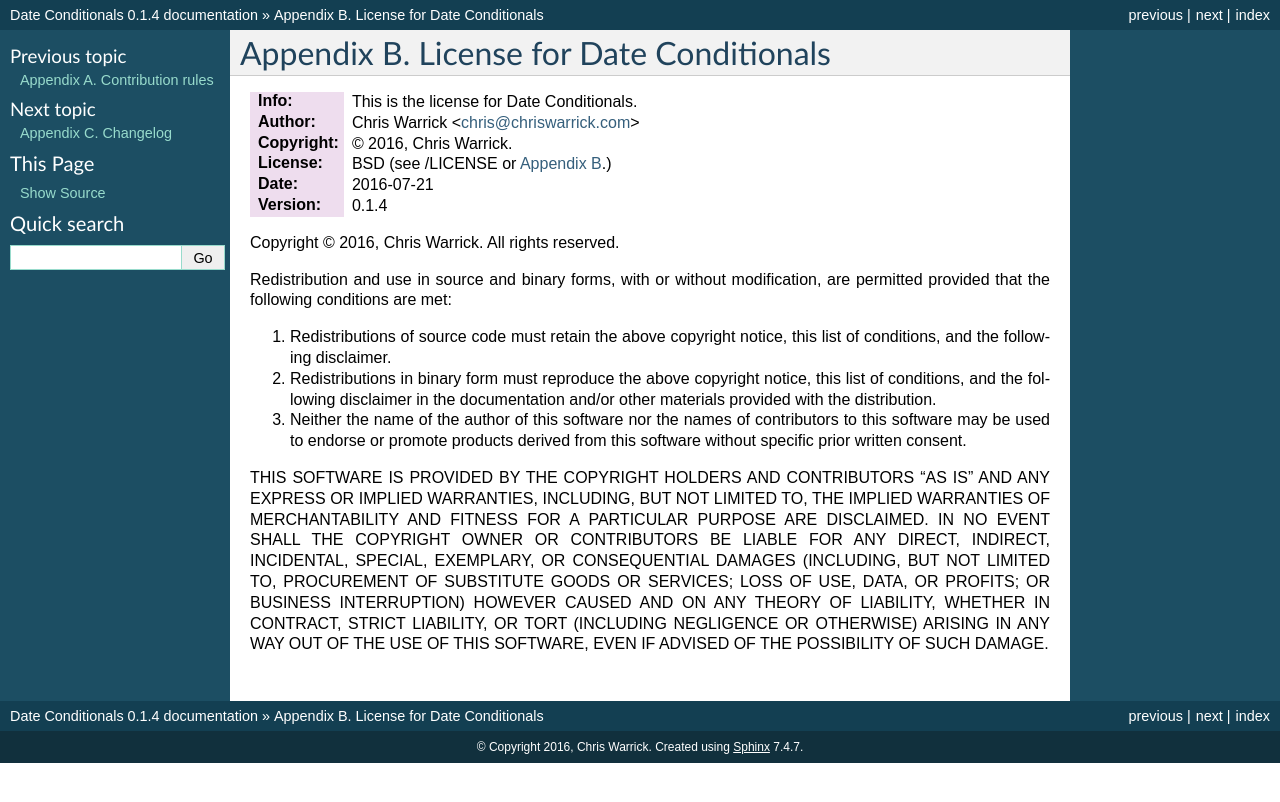
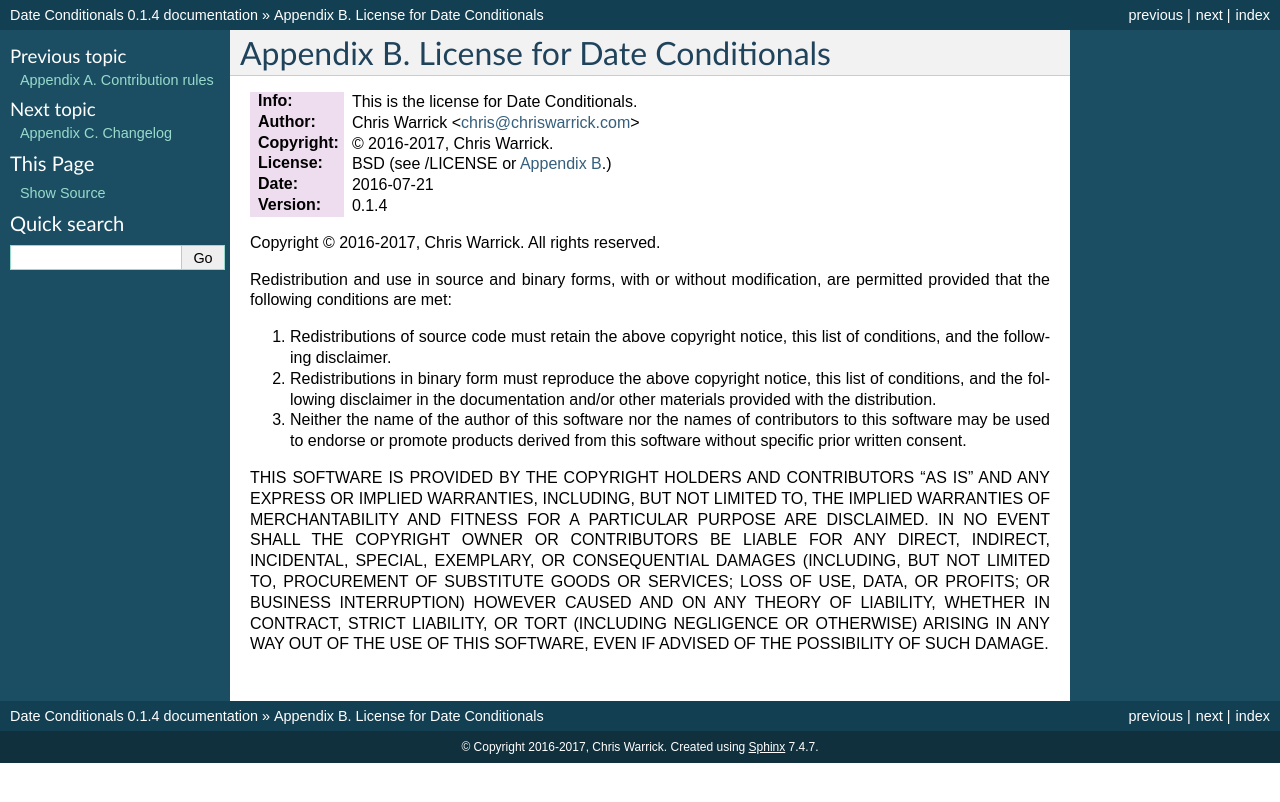
Before and after one commit to Kwpolska/datecond, a Sphinx documentation site: the page built from docs/LICENSE.rst, in a window 1280 px wide. Shown: the top 802 px of the page. Built offline with Sphinx 7.4.7, drawn with Linux system fonts in a browser that asks for light colours.

Commit message:
2017! :fireworks:
Signed-off-by: Chris Warrick <kwpolska@gmail.com>

```diff
--- a/CHANGELOG.rst
+++ b/CHANGELOG.rst
@@ -3,7 +3,7 @@ Appendix C. Changelog
 =====================
 :Info: This is the changelog for Date Conditionals.
 :Author: Chris Warrick <chris@chriswarrick.com>
-:Copyright: © 2016, Chris Warrick.
+:Copyright: © 2016-2017, Chris Warrick.
 :License: BSD (see /LICENSE or :doc:`Appendix B <LICENSE>`.)
 :Date: 2016-07-21
 :Version: 0.1.3
--- a/CONTRIBUTING.rst
+++ b/CONTRIBUTING.rst
@@ -2,7 +2,7 @@
 Appendix A. Contribution rules
 ==============================
 :Info: Those are the contribution rules for Date Conditionals.
-:Copyright: © 2012-2016, Chris Warrick.
+:Copyright: © 2012-2017, Chris Warrick.
 :License: 3-clause BSD
 
 .. index:: contributing
--- a/README.rst
+++ b/README.rst
@@ -3,7 +3,7 @@ Date Conditionals (datecond)
 ============================
 :Info: This is the README file for Date Conditionals.
 :Author: Chris Warrick <chris@chriswarrick.com>
-:Copyright: © 2016, Chris Warrick.
+:Copyright: © 2016-2017, Chris Warrick.
 :Date: 2016-07-21
 :Version: 0.1.4
 
@@ -94,7 +94,7 @@ CLI USAGE
 COPYRIGHT
 ---------
 
-Copyright © 2015-2016, Chris Warrick.
+Copyright © 2015-2016-2017, Chris Warrick.
 All rights reserved.
 
 Redistribution and use in source and binary forms, with or without
--- a/datecond/__init__.py
+++ b/datecond/__init__.py
@@ -2,7 +2,7 @@
 # -*- encoding: utf-8 -*-
 # Date Conditionals (datecond)
 # Version 0.1.2
-# Copyright © 2015-2016, Chris Warrick.
+# Copyright © 2015-2016-2017, Chris Warrick.
 # All rights reserved.
 #
 # Redistribution and use in source and binary forms, with or without
--- a/docs/CHANGELOG.rst
+++ b/docs/CHANGELOG.rst
@@ -3,7 +3,7 @@ Appendix C. Changelog
 =====================
 :Info: This is the changelog for Date Conditionals.
 :Author: Chris Warrick <chris@chriswarrick.com>
-:Copyright: © 2016, Chris Warrick.
+:Copyright: © 2016-2017, Chris Warrick.
 :License: BSD (see /LICENSE or :doc:`Appendix B <LICENSE>`.)
 :Date: 2016-07-21
 :Version: 0.1.3
--- a/docs/CONTRIBUTING.rst
+++ b/docs/CONTRIBUTING.rst
@@ -2,7 +2,7 @@
 Appendix A. Contribution rules
 ==============================
 :Info: Those are the contribution rules for Date Conditionals.
-:Copyright: © 2012-2016, Chris Warrick.
+:Copyright: © 2012-2017, Chris Warrick.
 :License: 3-clause BSD
 
 .. index:: contributing
--- a/docs/LICENSE.rst
+++ b/docs/LICENSE.rst
@@ -3,14 +3,14 @@ Appendix B. License for Date Conditionals
 =======================================================
 :Info: This is the license for Date Conditionals.
 :Author: Chris Warrick <chris@chriswarrick.com>
-:Copyright: © 2016, Chris Warrick.
+:Copyright: © 2016-2017, Chris Warrick.
 :License: BSD (see /LICENSE or :doc:`Appendix B <LICENSE>`.)
 :Date: 2016-07-21
 :Version: 0.1.4
 
 .. index:: LICENSE
 
-Copyright © 2016, Chris Warrick.
+Copyright © 2016-2017, Chris Warrick.
 All rights reserved.
 
 Redistribution and use in source and binary forms, with or without
--- a/docs/README.rst
+++ b/docs/README.rst
@@ -3,7 +3,7 @@ Date Conditionals (datecond)
 ============================
 :Info: This is the README file for Date Conditionals.
 :Author: Chris Warrick <chris@chriswarrick.com>
-:Copyright: © 2016, Chris Warrick.
+:Copyright: © 2016-2017, Chris Warrick.
 :Date: 2016-07-21
 :Version: 0.1.4
 
@@ -94,7 +94,7 @@ CLI USAGE
 COPYRIGHT
 ---------
 
-Copyright © 2015-2016, Chris Warrick.
+Copyright © 2015-2016-2017, Chris Warrick.
 All rights reserved.
 
 Redistribution and use in source and binary forms, with or without
--- a/docs/conf.py
+++ b/docs/conf.py
@@ -41,7 +41,7 @@ master_doc = 'index'
 
 # General information about the project.
 project = u'Date Conditionals'
-copyright = u'2016, Chris Warrick'
+copyright = u'2016-2017, Chris Warrick'
 
 # The version info for the project you're documenting, acts as replacement for
 # |version| and |release|, also used in various other places throughout the
```
Also changed, not shown: 10 other files.
